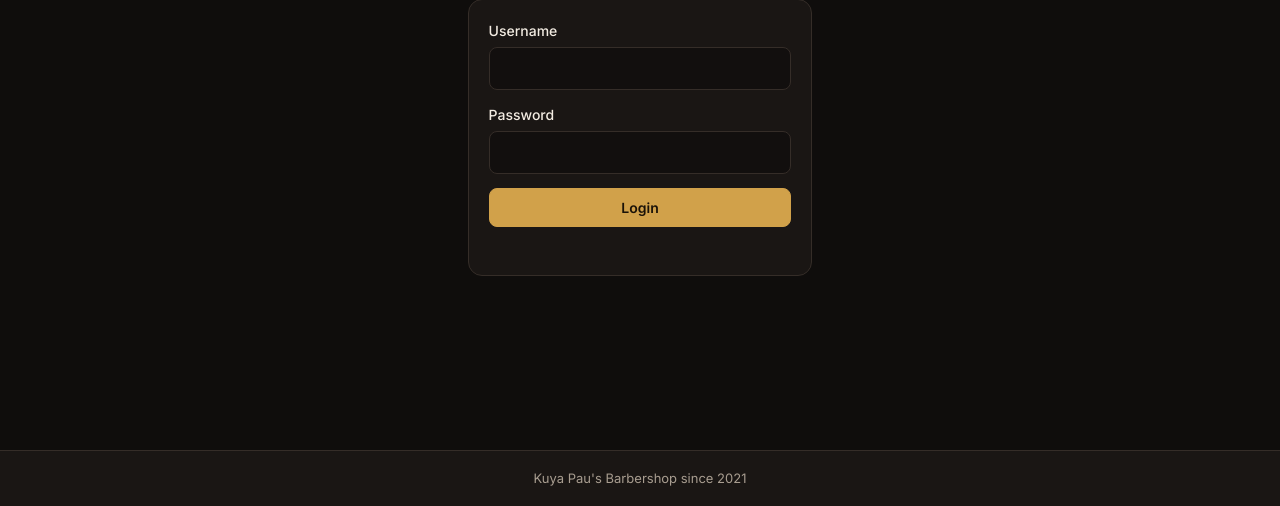
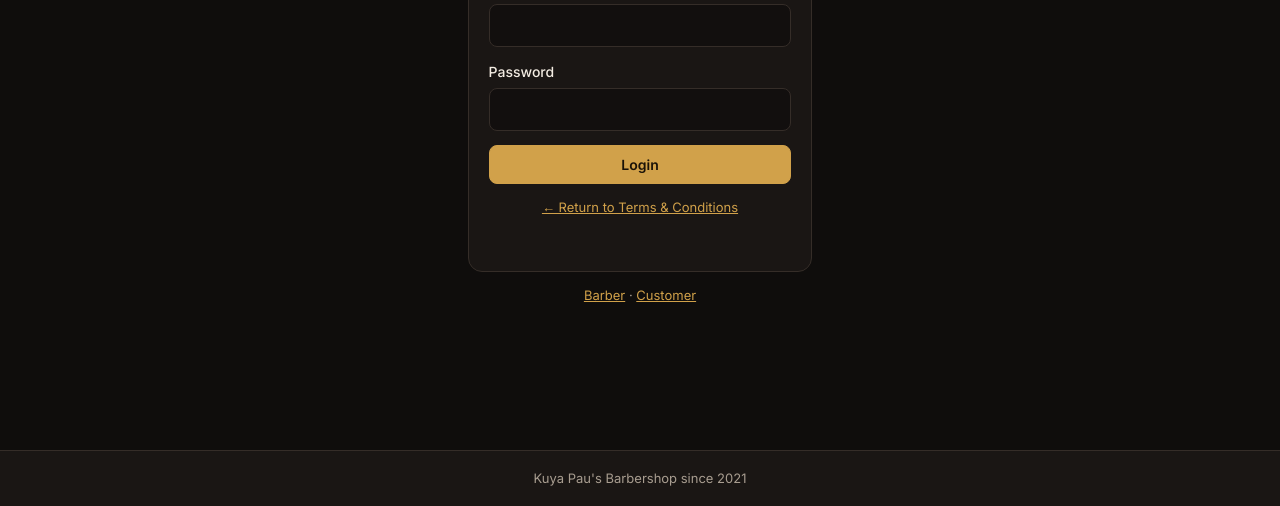
Before and after one commit to luis-da-creator/Kuya-Pau, a plain HTML site: page frontend/admin-login.html in a window 1280 px wide. Shown: the part 294-800 px from the top of the page. Drawn offline with nearby package versions, Linux system fonts and the light colour scheme.

Commit message:
Add staff/customer links on login pages

```diff
--- a/frontend/admin-login.html
+++ b/frontend/admin-login.html
@@ -20,9 +20,15 @@
         <label>Username <input id="s-user" autocomplete="username" required></label>
         <label>Password <input type="password" id="s-pass" autocomplete="current-password" required></label>
         <button class="btn primary block" type="submit">Login</button>
+        <p class="muted small center" style="margin-top:14px">
+  <a href="index.html">← Return to Terms &amp; Conditions</a>
+</p>
         <p class="err" id="msg"></p>
       </form>
     </section>
+    <p class="muted small center" style="margin-top:14px">
+      <a href="barber-login.html">Barber</a> · <a href="index.html">Customer</a>
+    </p>
   </main>
   <footer class="footer">Kuya Pau's Barbershop since 2021</footer>
   <script src="js/api.js"></script>
--- a/frontend/css/style.css
+++ b/frontend/css/style.css
@@ -104,3 +104,5 @@ dialog::backdrop { background: rgba(0, 0, 0, .65); }
 #toast { position: fixed; left: 50%; bottom: 24px; transform: translateX(-50%); background: var(--panel2); border: 1px solid var(--brass-d); padding: 10px 18px; border-radius: 10px; z-index: 50; max-width: 90vw; display: none; }
 #toast.err { border-color: var(--red); }
 .footer { text-align: center; padding: 18px 16px; color: var(--muted); font-size: 13px; border-top: 1px solid var(--line); background: var(--panel); }
+
+.back-link { margin-top: 14px; }
```
Also changed, not shown: frontend/barber-login.html (+3 -0 lines).
